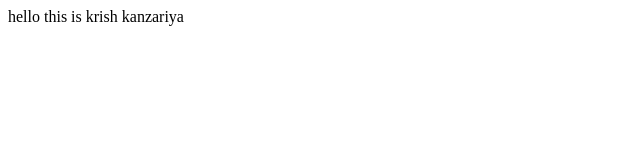
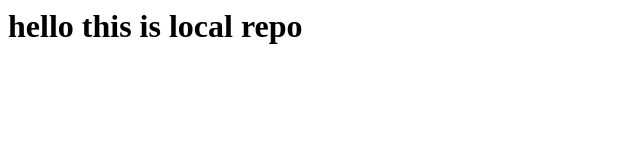
Before and after one commit to krishkanzariya/localrepo, a plain HTML site: page index.html in a window 1280 px wide. Shown: the whole page, without its empty margins (0-640 px from the left). Drawn offline with Linux system fonts and the light colour scheme.

Commit message:
fixed issues

```diff
--- a/index.html
+++ b/index.html
@@ -1 +1,6 @@
-<p>hello  this is krish kanzariya</p>
+<html>
+    <title>call</title>
+    <body>
+        <h1>hello this is local repo</h1>
+    </body>
+</html>
```
